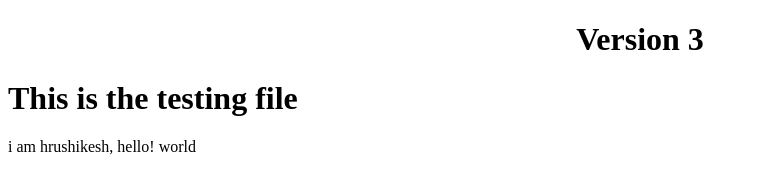
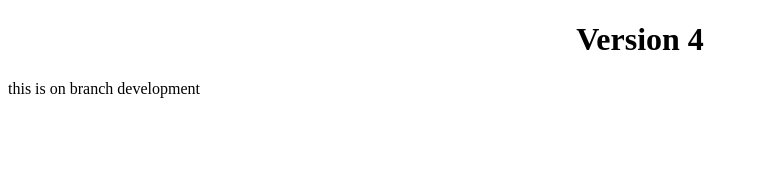
Before and after one commit to SimplyLovely24/Test-files, a plain HTML site: page index.html in a window 1280 px wide. Shown: the whole page, without its empty margins (0-759 px from the left). Drawn offline with Linux system fonts and the light colour scheme.

Commit message:
version 4

```diff
--- a/index.html
+++ b/index.html
@@ -7,9 +7,8 @@
 </head>
 <body>
 
-    <h1><center>Version 3</center></h1>
-    <h1>This is the testing file</h1>
-    <p>i am hrushikesh, hello! world</p>
+    <h1><center>Version 4</center></h1>
+    <p>this is on branch development</p>
 
 </body>
 </html>
```
